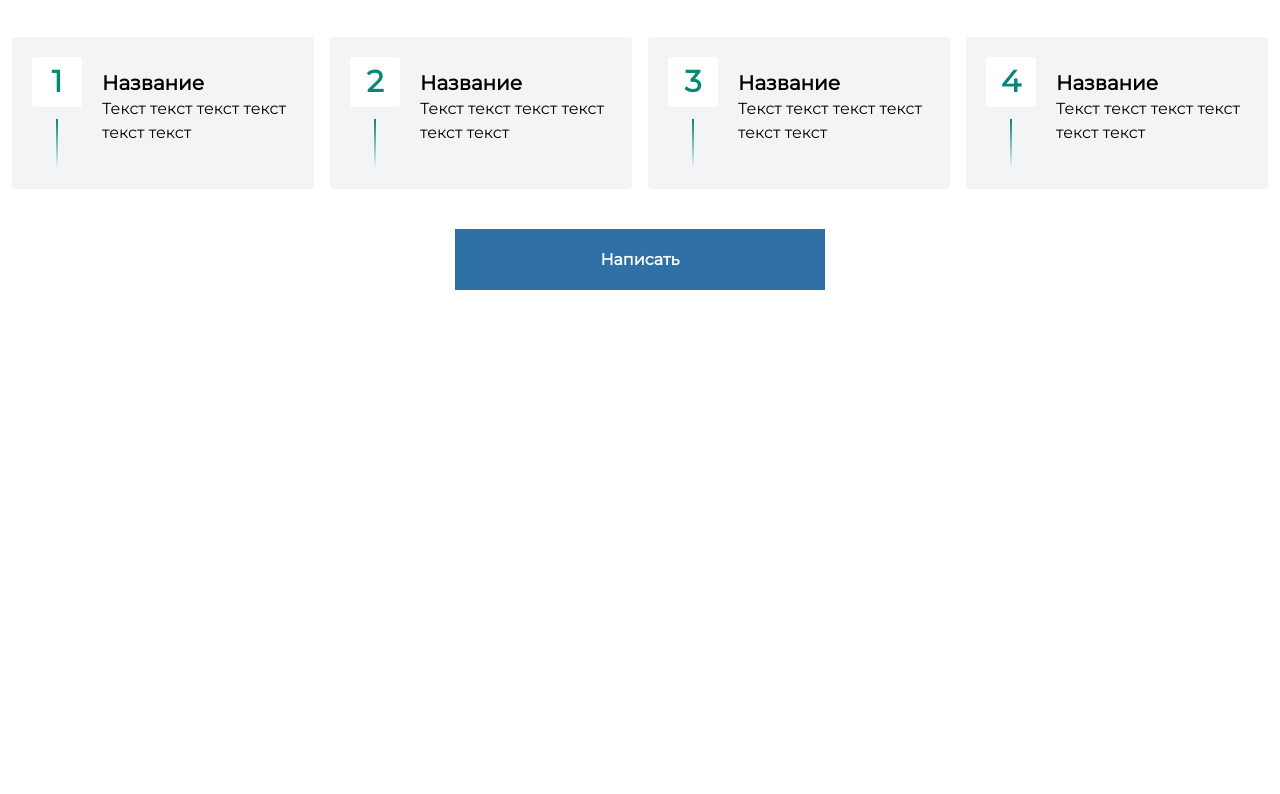
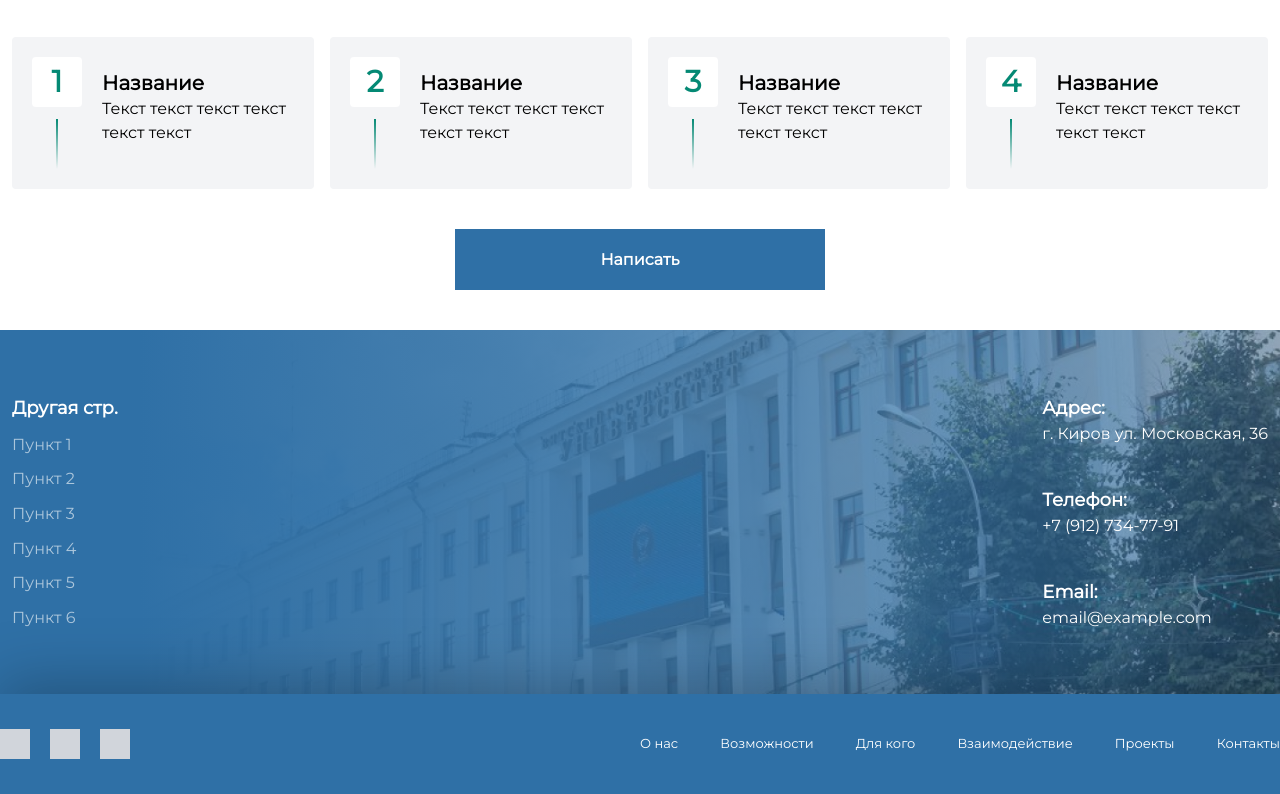
Before and after one commit to kardachh/ic_vyatsu, a website: page index.html in a window 1280 px wide. Shown: the part 2241-3035 px from the top of the page. Before the commit the page ends 2571 px from the top, so only its background shows below. Drawn offline with nearby package versions, Linux system fonts and the light colour scheme.

Commit message:
contacts

```diff
--- a/index.html
+++ b/index.html
@@ -62,14 +62,14 @@
         <div class="relative">
             <div class="flex justify-between items-center w-full absolute top-[50%]" id="customize-controls"
                  aria-label="Carousel Navigation" tabindex="0">
-                <div class="prev" data-controls="prev" aria-controls="customize" tabindex="-1">
+                <div class="prev cursor-pointer" data-controls="prev" aria-controls="customize" tabindex="-1">
                     <div class="origin-center rotate-[135deg]" style="border: solid #048974;
                     border-width: 0 4px 4px 0;
                     display: inline-block;
                     padding: 10px;">
                     </div>
                 </div>
-                <div class="next flex justify-end" data-controls="next" aria-controls="customize" tabindex="-1">
+                <div class="next flex justify-end cursor-pointer" data-controls="next" aria-controls="customize" tabindex="-1">
                     <div class="origin-center -rotate-45" style="border: solid #048974;
                     border-width: 0 4px 4px 0;
                     display: inline-block;
@@ -322,8 +322,54 @@
     </div>
 </div>
 <!---->
-<div id="contact">
+<div id="contact" class=" mt-10" style="
+        background: linear-gradient(90deg, #2F70A6 10.9%, rgba(47, 112, 166, 0.855096) 41.43%, rgba(47, 112, 166, 0.632766) 84.54%, rgba(47, 112, 166, 0.318018) 107.57%, rgba(47, 112, 166, 0) 115.63%), url('assets/back.png');
+        background-repeat: no-repeat;
+        background-size: cover;
+        background-position: top;">
+    <div class="container py-16 px-3 mx-auto flex justify-between">
+        <div class="flex flex-col justify-between">
+            <div class="text-white text-lg font-bold">Другая стр.</div>
+            <a class="text-[rgba(255,255,255,0.6)] cursor-pointer">Пункт 1</a>
+            <a class="text-[rgba(255,255,255,0.6)] cursor-pointer">Пункт 2</a>
+            <a class="text-[rgba(255,255,255,0.6)] cursor-pointer">Пункт 3</a>
+            <a class="text-[rgba(255,255,255,0.6)] cursor-pointer">Пункт 4</a>
+            <a class="text-[rgba(255,255,255,0.6)] cursor-pointer">Пункт 5</a>
+            <a class="text-[rgba(255,255,255,0.6)] cursor-pointer">Пункт 6</a>
+        </div>
+        <div>
+            <div class="my-10 first:my-0 last:my-0">
+                <div class="text-white text-lg font-bold">Адрес:</div>
+                <div class="text-white">г. Киров ул. Московская, 36</div>
+            </div>
+            <div class="my-10 my-10 first:my-0 last:my-0">
+                <div class="text-white text-lg font-bold">Телефон:</div>
+                <div class="text-white">+7 (912) 734-77-91</div>
+            </div>
+            <div class="my-10 my-10 first:my-0 last:my-0">
+                <div class="text-white text-lg font-bold">Email:</div>
+                <div class="text-white">email@example.com</div>
+            </div>
+        </div>
+    </div>
+    <div class="w-full bg-[#2F70A6] drop-shadow-[0_-10px_30px_rgba(0,0,0,0.25)]">
+        <div class="container mx-auto h-[50px] md:h-[100px] flex justify-between items-center">
+            <div class="flex items-center">
+                <a class="h-[30px] w-[30px] bg-gray-300 mx-5 first:mx-0 last:mx-0"></a>
+                <a class="h-[30px] w-[30px] bg-gray-300 mx-5 first:mx-0 last:mx-0"></a>
+                <a class="h-[30px] w-[30px] bg-gray-300 mx-5 first:mx-0 last:mx-0"></a>
+            </div>
+            <div class="hidden md:flex justify-between text-white md:w-1/2">
+                <a class="text-[13px]" href="#about">О нас</a>
+                <a class="text-[13px]" href="#capabilities">Возможности</a>
+                <a class="text-[13px]" href="#for-whom">Для кого</a>
+                <a class="text-[13px]" href="#interaction">Взаимодействие</a>
+                <a class="text-[13px]" href="#about">Проекты</a>
+                <a class="text-[13px]" href="#contact">Контакты</a>
+            </div>
+        </div>
 
+    </div>
 </div>
 <!---->
 </body>
```
Also changed, not shown: assets/back.png (added), dist/output.css.
